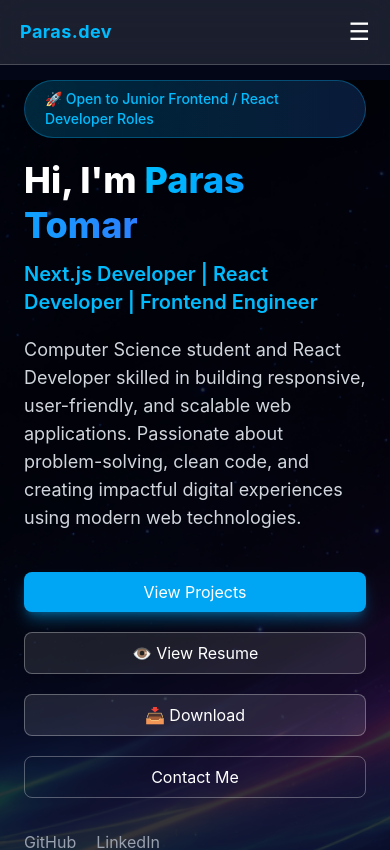
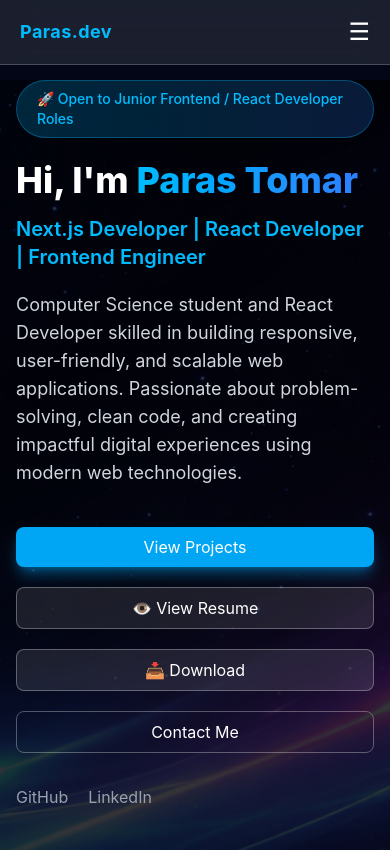
Before and after one commit to Paras9771/Paras-Portfolio, a React (Vite) app: page / in a window 390 px wide. Shown: the top 850 px of the page. Built offline with nearby package versions, Linux system fonts and the light colour scheme.

Commit message:
Fixed overflow issue and hero section layout

```diff
--- a/src/assets/components/common/ParticlesBg.jsx
+++ b/src/assets/components/common/ParticlesBg.jsx
@@ -24,7 +24,7 @@ export default function ParticlesBg() {
           move: { enable: true }
         }
       }}
-      className="absolute inset-0"
+      className="absolute inset-0 w-full h-full"
     />
   );
 }
--- a/src/assets/components/hero/Hero.jsx
+++ b/src/assets/components/hero/Hero.jsx
@@ -5,10 +5,10 @@ export default function Hero() {
   return (
     <section
       id="about"
-      className="relative min-h-screen flex items-center text-white px-6 overflow-hidden"
+      className="relative min-h-screen flex items-center text-white px-4 md:px-6 overflow-hidden"
     >
       {/* Particles Background */}
-      <div className="absolute inset-0 z-0">
+      <div className="absolute inset-0 z-0  overflow-hidden">
         <ParticlesBg />
       </div>
 
--- a/src/index.css
+++ b/src/index.css
@@ -2,4 +2,9 @@
 
 html {
   scroll-behavior: smooth;
+  overflow-x: hidden;   /* 🔥 add this */
 }
+
+body {
+  overflow-x: hidden;   /* 🔥 add this */
+}
```
